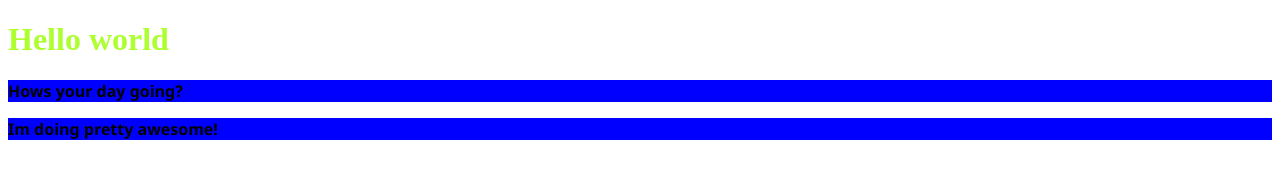
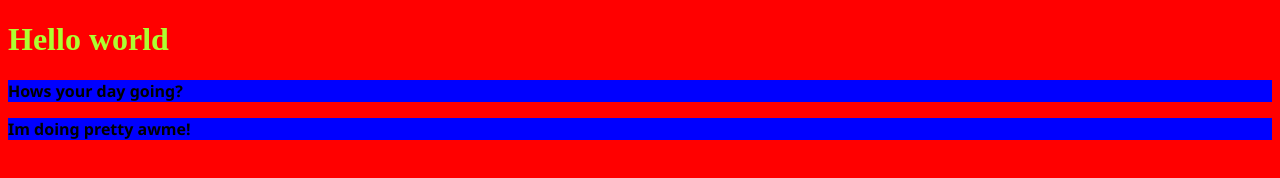
Before and after one commit to dequan300/grandintro, a plain HTML site: page index.html in a window 1280 px wide. Drawn offline with Linux system fonts and the light colour scheme.

Commit message:
changed background color

```diff
--- a/index.html
+++ b/index.html
@@ -12,7 +12,7 @@
 <body>
     <h1>Hello world</h1>
     <p>Hows your day going?</p>
-    <p>Im doing pretty awesome!</p>
+    <p>Im doing pretty awme!</p>
 </body>
 
 </html>
--- a/style.css
+++ b/style.css
@@ -7,3 +7,7 @@ p {
     font-weight: 600;
     background-color: blue;
 }
+
+body {
+    background-color: red;
+}
```
